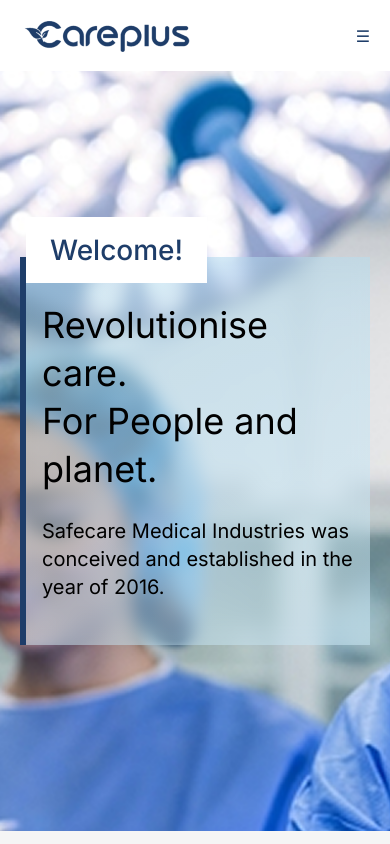
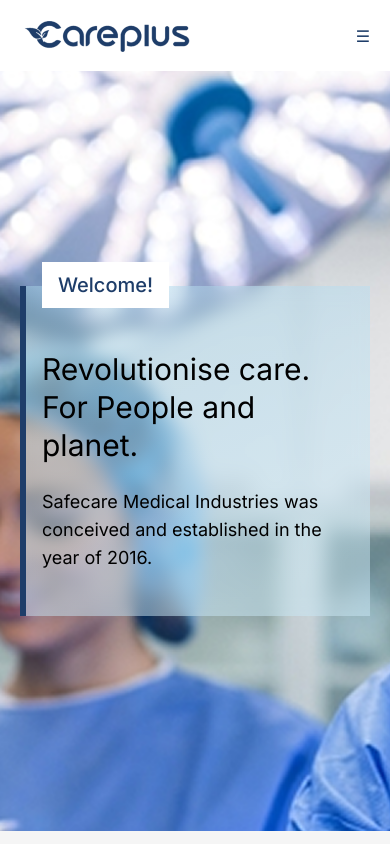
Before and after one commit to Sana-Ahmad1771/Careplus, a React (Vite) app: page / in a window 390 px wide. Shown: the top 844 px of the page. Built offline with nearby package versions, Linux system fonts and the light colour scheme.

Commit message:
modified client section

```diff
--- a/src/components/cards/ClientsSection.jsx
+++ b/src/components/cards/ClientsSection.jsx
@@ -16,15 +16,22 @@ const ourclients = [
 
 const ClientsSection = () => {
   return (
-    <div className="py-20 px-5 lg:px-32 xl:px-40 bg-white">
-      <h2 className="text-[44px] font-semibold text-[#1E3D69] text-center">
-        {" "}
+    <div className="py-20 px-5 lg:px-32 xl:px-40">
+      <h2 className="text-[32px] lg:text-[44px] font-semibold text-[#1E3D69] text-center mb-12">
         Our Clients
       </h2>
-      <div className="flex flex-wrap items-center justify-center p-4">
+
+      <div className="flex flex-wrap justify-center gap-x-10 gap-y-10">
         {ourclients.map((client, index) => (
-          <div key={index}>
-            <img src={client.Image} alt="client1" />
+          <div
+            key={index}
+            className="w-[280px] h-[120px] bg-white flex items-center justify-center shadow-md rounded-lg"
+          >
+            <img
+              src={client.Image}
+              alt={client.name}
+              className="max-h-[60px] object-contain"
+            />
           </div>
         ))}
       </div>
--- a/src/components/home/Hero.jsx
+++ b/src/components/home/Hero.jsx
@@ -3,24 +3,24 @@ import BackgroundImage from "../../assets/Rectangle3173.png";
 const Hero = () => {
   return (
     <section
-      className="bg-cover bg-center h-[90vh] px-5 lg:px-32 xl:px-40"
+      className="bg-cover bg-center h-[90vh] px-5 lg:px-32 xl:px-40 relative"
       style={{ backgroundImage: `url(${BackgroundImage})` }}
     >
       <div className="flex lg:justify-start justify-center items-center h-full">
         <div
-          className="lg:px-[54px] px-4 py-11 border-l-[6.905px] border-[#1E3D69] backdrop-blur-[8.06px]
-          bg-[linear-gradient(160deg,rgba(169,214,235,0.5)_-8.93%,rgba(203,233,247,0.5)_86.48%)]"
+          className="relative lg:px-[54px] px-4 pt-16 pb-11 border-l-[6.905px] border-[#1E3D69] backdrop-blur-[8.06px]
+        bg-[linear-gradient(160deg,rgba(169,214,235,0.5)_-8.93%,rgba(203,233,247,0.5)_86.48%)] max-w-[650px] w-full"
         >
-          <h3 className="bg-white py-3 px-6 absolute -top-10 left-0 lg:-left-10 text-[28px] lg:text-[34px] font-medium text-[#1E3D69] ">
+          <h3 className="bg-white py-2 px-4 lg:py-3 lg:px-6 text-[20px] lg:text-[34px] font-medium text-[#1E3D69] absolute -top-6 left-4 lg:-top-7 lg:-left-14">
             Welcome!
           </h3>
           <div className="max-w-[588px]">
-            <h1 className="text-4xl lg:text-[42px] leading-[48px] font-normal mb-6">
+            <h1 className="text-3xl lg:text-[42px] leading-[38px] lg:leading-[48px] font-normal mb-6">
               Revolutionise care.
               <br />
               For People and planet.
             </h1>
-            <p className="text-xl lg:text-2xl font-normal">
+            <p className="text-lg lg:text-2xl font-normal">
               Safecare Medical Industries was conceived and established in the
               year of 2016.
             </p>
```
Also changed, not shown: src/assets/client-2.png.
